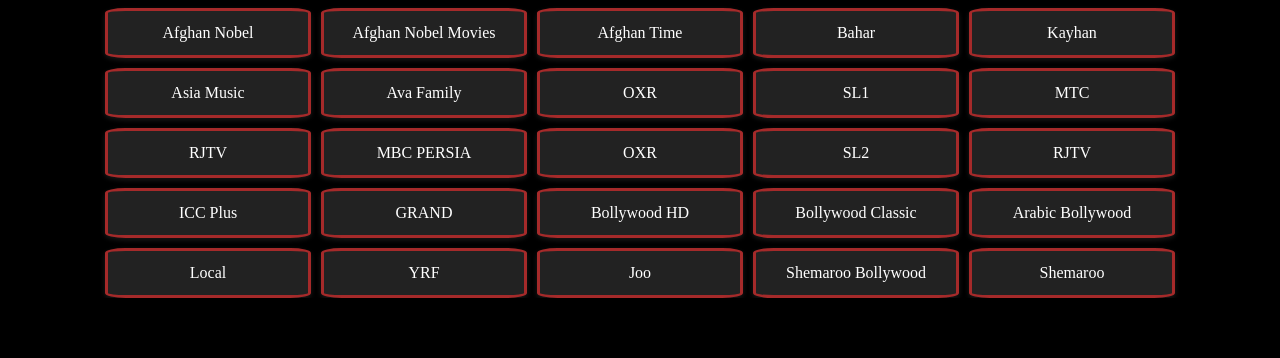
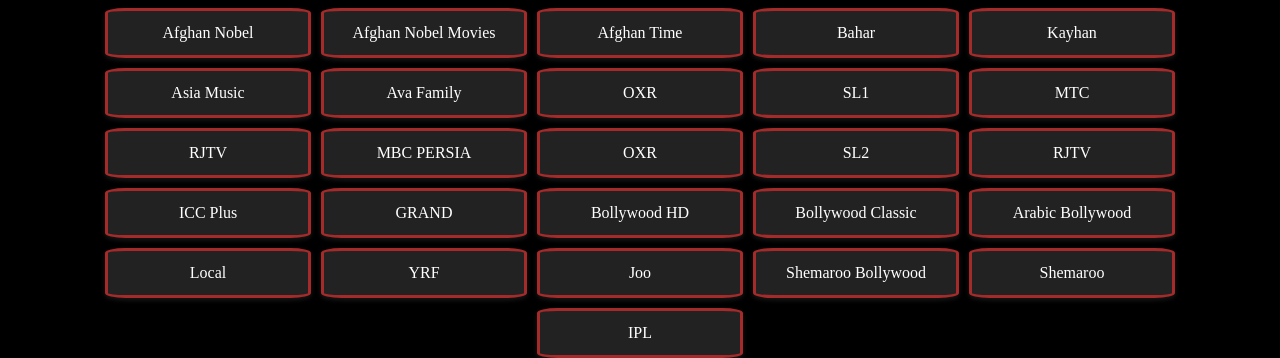
Before and after one commit to msfata/maihan-association, a plain HTML site: page index.html in a window 1280 px wide. Shown: the part 514-872 px from the top of the page. Before the commit the page ends 812 px from the top, so only its background shows below. Drawn offline with nearby package versions, Linux system fonts and the light colour scheme; no server answers.

Commit message:
Update index.html

```diff
--- a/index.html
+++ b/index.html
@@ -141,7 +141,10 @@
                          { name: 'YRF', url: 'https://cdn-uw2-prod.tsv2.amagi.tv/linear/amg01412-xiaomiasia-yrfmusic-xiaomi/playlist.m3u8' },
                          { name: 'Joo', url: 'https://livecdn.live247stream.com/joomusic/tv/playlist.m3u8' },
 			 { name: 'Shemaroo Bollywood', url: 'https://d35j504z0x2vu2.cloudfront.net/v1/manifest/0bc8e8376bd8417a1b6761138aa41c26c7309312/shemaroo-bollywood/b76c4ad2-cc0a-43e3-888f-f3e322cfa56f/0.m3u8' },
-			 { name: 'Shemaroo', url: 'https://d35j504z0x2vu2.cloudfront.net/v1/manifest/0bc8e8376bd8417a1b6761138aa41c26c7309312/shemaroo-filmigaane/c80a70b7-08fa-4f36-8578-88a3da022708/0.m3u8' }
+			 { name: 'Shemaroo', url: 'https://d35j504z0x2vu2.cloudfront.net/v1/manifest/0bc8e8376bd8417a1b6761138aa41c26c7309312/shemaroo-filmigaane/c80a70b7-08fa-4f36-8578-88a3da022708/0.m3u8' },
+		{ name: 'IPL', url: 'https://m3u8.cloudycx.net/media/hls/files/1080p.m3u8' }
+
+
 		  ];
 
 
```
